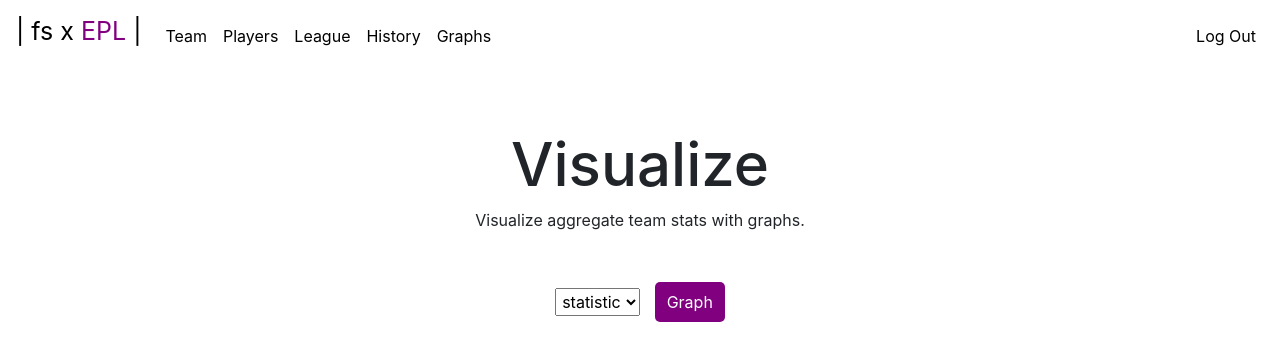
After one commit to samnaniaahil/fantasy-soccer, a Flask app: page /graphs in a window 1280 px wide. The commit adds this page. Shown: the top 361 px of the page. Run offline with Flask 2, Linux system fonts and the light colour scheme; the visitor is signed in with stand-in values (Sample User, id 1); parts of the project's set-up code (start-up, migrations or seed data) failed here and were passed over.

Commit message:
Add graph visualization feature

```diff
--- a/app.py
+++ b/app.py
@@ -6,18 +6,22 @@ from flask import Flask, flash, redirect, render_template, request, session, url
 from flask_session import Session
 from flask_login import login_required
 from markupsafe import Markup
-import matplotlib
+import numpy as np
+import os
 import pandas as pd
+import random
 import re
 import requests
 import sqlite3
 from tempfile import mkdtemp
 from unidecode import unidecode
 
-from helpers import create_player_dict, login_required
+import matplotlib
+matplotlib.use("agg")
+import matplotlib.pyplot as plt
 
-matplotlib.use("agg")
-import matplotlib.pyplot as plt, mpld3
+from helpers import create_player_dict, create_player_graph, login_required
+
 
 MAX_PLAYERS_IN_TEAM = 11
 BUDGET = 800
@@ -154,19 +158,62 @@ def delete_player():
         return redirect("/players")
 
 
-@app.route("/league")
+@app.route("/graph")
 @login_required
-def league():
-    con = sqlite3.connect(db)
-    cur = con.cursor()
+def display_graph():
+    column = request.args.get("column")
 
-    # Get info about each user sorted by number of points to display as a leaderboard
-    users = cur.execute("SELECT users.username, SUM(team.points), users.money FROM users JOIN team WHERE users.id = team.user_id GROUP BY users.id ORDER BY SUM(team.points) DESC").fetchall()
+    team_df = df[["team", column]]
+    team_df[column] = pd.to_numeric(team_df[column])
+    team_df = team_df.groupby("team").mean()
 
-    con.commit()
-    con.close()
+    figure, ax = plt.subplots()
 
-    return render_template("league.html", users=users)
+    num_teams = len(team_df.index)
+    for i in range(num_teams):
+        team = teams_df["name"].iloc[i]
+
+        ax.bar(team, team_df[column].iloc[i], label=team)
+
+    ax.set_xticks([i for i in range(num_teams)])
+    ax.set_xticklabels(teams_df["name"].unique().tolist())
+    ax.set_xlabel("Team")
+    plt.setp(ax.get_xticklabels(), rotation=90)
+
+    ax.set_ylabel(column)
+
+    ax.spines["right"].set_visible(False)
+    ax.spines["top"].set_visible(False)
+    figure.subplots_adjust(bottom=0.4)
+
+    plt.savefig("static/graphs/" + column + "_graph.png", dpi=300)
+
+    return render_template("graph.html", column=column)
+
+
+@app.route("/graphs", methods=["GET", "POST"])
+@login_required
+def graphs():
+
+    if request.method == "POST":
+        column = request.form.get("column")
+        if not column:
+            return redirect("/graphs")
+
+        return redirect(url_for("display_graph", column=column))
+
+    else:
+        # Remove all non-numeric columns
+        new_df = df
+        for column in new_df:
+            try:
+                pd.to_numeric(new_df[column])
+            except ValueError:
+                new_df = new_df.drop(columns=[column])
+
+        df_cols = new_df.columns.values
+
+        return render_template("graphs.html", df_cols=df_cols)
 
 
 @app.route("/history", methods=["GET", "POST"])
@@ -187,6 +234,21 @@ def history():
         con.commit()
         con.close()
         return render_template("history.html", transfers=transfers)
+
+
+@app.route("/league")
+@login_required
+def league():
+    con = sqlite3.connect(db)
+    cur = con.cursor()
+
+    # Get info about each user sorted by number of points to display as a leaderboard
+    users = cur.execute("SELECT users.username, SUM(team.points), users.money FROM users JOIN team WHERE users.id = team.user_id GROUP BY users.id ORDER BY SUM(team.points) DESC").fetchall()
+
+    con.commit()
+    con.close()
+
+    return render_template("league.html", users=users)
 
 
 @app.route("/login", methods=["GET", "POST"])
@@ -236,6 +298,7 @@ def logout():
 
     return redirect("/login")
 
+
 @app.route("/player")
 @login_required
 def display_player():
@@ -248,7 +311,10 @@ def display_player():
         player_dict = create_player_dict(player_df_row)
 
     # Get player code to retreive image of player from soccer API in player.html
-    player_dict["code"] = list(elements_df["code"].loc[elements_df["name"] == player])[0]
+    player_dict["code"] = elements_df["code"].loc[elements_df["name"] == player].values[0]
+
+    # Get player id to identify corresponding player graph image from disk
+    player_dict["id"] = elements_df["id"].loc[elements_df["name"] == player].values[0]
 
     if player_dict["news"]:
         player_dict["news"] = player_dict["news"]
@@ -301,6 +367,8 @@ def players():
 
         con.commit()
         con.close()
+
+        create_player_graph(str(elements_df["id"].loc[elements_df["name"] == player_dict["name"]].values[0]))
 
         player = str(player_df_row["name"].iloc[0])
         return redirect(url_for("display_player", player=player))
@@ -411,9 +479,6 @@ def team():
     con.commit()
     con.close()
 
-    plt.plot(1, 2, 3, 4)
-    mpld3.show()
-
     position_types = ["Goalkeeper", "Defender", "Midfielder", "Forward"]
     return render_template("team.html", players=players, position_dict=position_dict, position_types=position_types,
                            player_codes=player_codes, total_points=total_points, money=money)
--- a/helpers.py
+++ b/helpers.py
@@ -1,5 +1,8 @@
 from functools import wraps
 from flask import redirect, session
+import matplotlib.pyplot as plt
+import pandas as pd
+import requests
 
 
 def create_player_dict(df_row):
@@ -12,10 +15,59 @@ def create_player_dict(df_row):
     return player_dict
 
 
+def create_player_graph(player_id):
+    base_url = "https://fantasy.premierleague.com/api/"
+
+    r = requests.get(base_url + "element-summary/" + str(player_id) + "/").json()
+    player_df = pd.json_normalize(r["history"])
+
+    if not player_df.empty:
+        figure, ax = plt.subplots()
+
+        for i in range(len(player_df.index)):
+            # Calculate scores of each match played depending on if it the player played at home or away
+            if player_df["was_home"].iloc[i] == True:
+                score_diff = player_df["team_h_score"].iloc[i] - player_df["team_a_score"].iloc[i]
+            else:
+                score_diff = player_df["team_a_score"].iloc[i] - player_df["team_h_score"].iloc[i]
+            # Label point on graph according to result of match
+            if score_diff > 0:
+                result = "won"
+                l_color = "green"
+            elif score_diff == 0:
+                result = "drew"
+                l_color = "#F6BE00"
+            else:
+                result = "lost"
+                l_color = "red"
+
+            plt.scatter(i+1, player_df["total_points"].iloc[i], label=result, color=l_color)
+
+    # Manually create legend to avoid duplicate labels
+    handles, labels = plt.gca().get_legend_handles_labels()
+    by_label = dict(zip(labels, handles))
+    plt.legend(by_label.values(), by_label.keys())
+
+    # Restrict x-axis values to integers
+    ax.xaxis.set_major_locator(plt.MaxNLocator(integer=True))
+
+    ax.set_xlabel("Gameweek")
+    ax.set_ylabel("Points")
+
+    ax.spines["right"].set_visible(False)
+    ax.spines["top"].set_visible(False)
+
+    plt.title("Points History")
+
+    plt.savefig("static/graphs/" + player_id + "_graph.png", dpi=300)
+
+
 def login_required(f):
     @wraps(f)
     def decorated_function(*args, **kwargs):
         if session.get("user_id") is None:
             return redirect("/login")
+
         return f(*args, **kwargs)
+
     return decorated_function
--- a/static/styles.css
+++ b/static/styles.css
@@ -108,6 +108,36 @@ input:focus {
         display: block;
         text-align: center;
     }
+}
+
+
+/*
+Graph
+*/
+#graph-title {
+    margin-top: 5vh;
+    font-size: 30px;
+}
+#graph-img {
+    max-width: 80%;
+    max-height: 60vh;
+}
+#graph-purple {
+    color: purple;
+}
+
+/*
+Graphs
+*/
+#graphs-title {
+    padding-top: 8vh;
+    font-size: 60px;
+}
+
+#graphs-dropdown {
+    padding: 2px;
+    margin-top: 40px;
+    margin-right: 10px;
 }
 
 
@@ -265,6 +295,10 @@ Player
 }
 #player-stats-table {
     margin-top: 20px;
+}
+
+#player-graph {
+    max-width: 40%;
 }
 
 
--- a/static/styles.js
+++ b/static/styles.js
@@ -39,3 +39,9 @@ document.addEventListener('DOMContentLoaded', function() {
         }
     }
 });
+
+
+// Toggle tooltip in team.html
+$(function () {
+    $('[data-toggle="tooltip"]').tooltip()
+  })
--- /dev/null
+++ b/templates/graphs.html
@@ -0,0 +1,22 @@
+{% extends "layout.html" %}
+
+{% block title %}
+    Team
+{% endblock %}
+
+{% block main %}
+   <h1 id="graphs-title">Visualize</h1>
+   <p>Visualize aggregate team stats with graphs.</p>
+   <form id="graphs-form" action="/graphs" method="post">
+      <label>
+         <select id="graphs-dropdown" name="column">
+            <option disabled selected value="">statistic</option>
+               {% for col in df_cols %}
+                  <option value="{{ col }}">{{ col }}</option>
+               {% endfor %}
+         </select>
+      </label>
+
+      <button class="btn-custom" type="submit">Graph</button>
+   </form>
+{% endblock %}
--- a/templates/layout.html
+++ b/templates/layout.html
@@ -37,6 +37,7 @@
                         <li class="nav-item"><a class="nav-link" href="/players">Players</a></li>
                         <li class="nav-item"><a class="nav-link" href="/league">League</a></li>
                         <li class="nav-item"><a class="nav-link" href="/history">History</a></li>
+                        <li class="nav-item"><a class="nav-link" href="/graphs">Graphs</a></li>
                     </ul>
                     <ul class="navbar-nav ms-auto mt-2">
                         <li class="nav-item"><a class="nav-link" href="/logout">Log Out</a></li>
--- a/templates/player.html
+++ b/templates/player.html
@@ -67,6 +67,8 @@
                 <div id="player-stats-table">
                     {{ player_stats_table }}
                 </div>
+
+                <img id="player-graph" src="static/graphs/{{ player_dict['id'] }}_graph.png" alt="Points History Graph">
             </details>
         </div>
 
```
Also changed, not shown: player_query.py (+85 -7 lines), templates/graph.html (added, +12 -0 lines), soccer.db, templates/team.html (line endings or trailing spaces), 1 other file.
